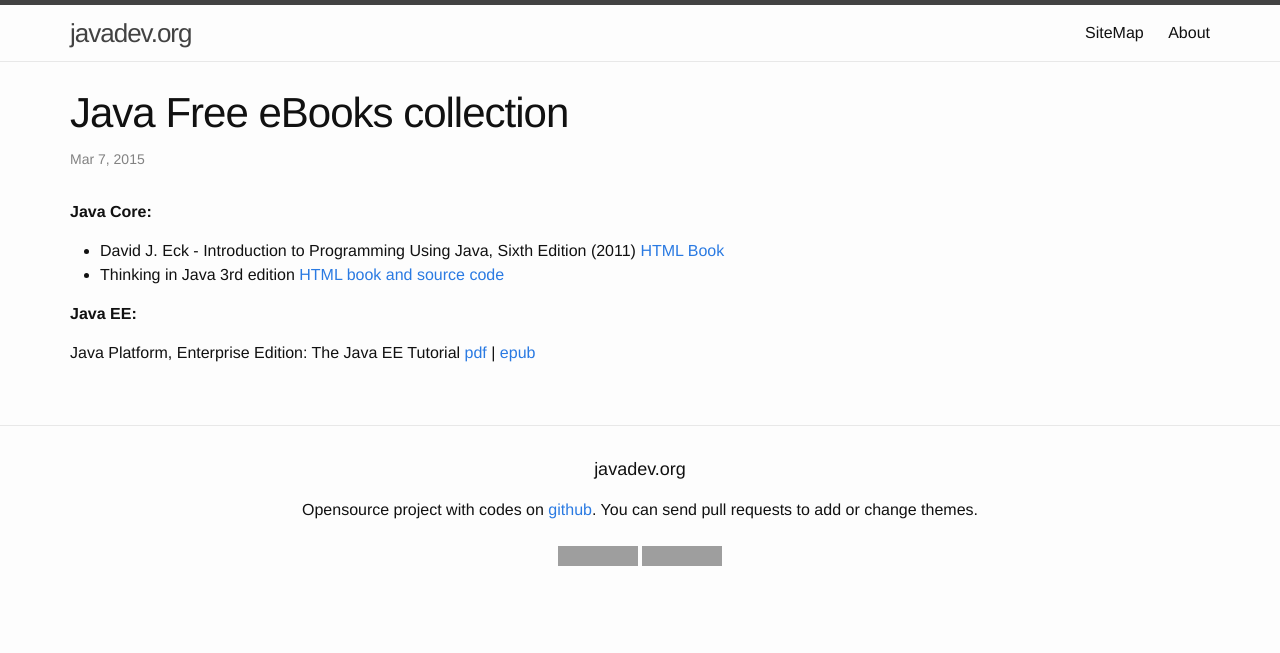
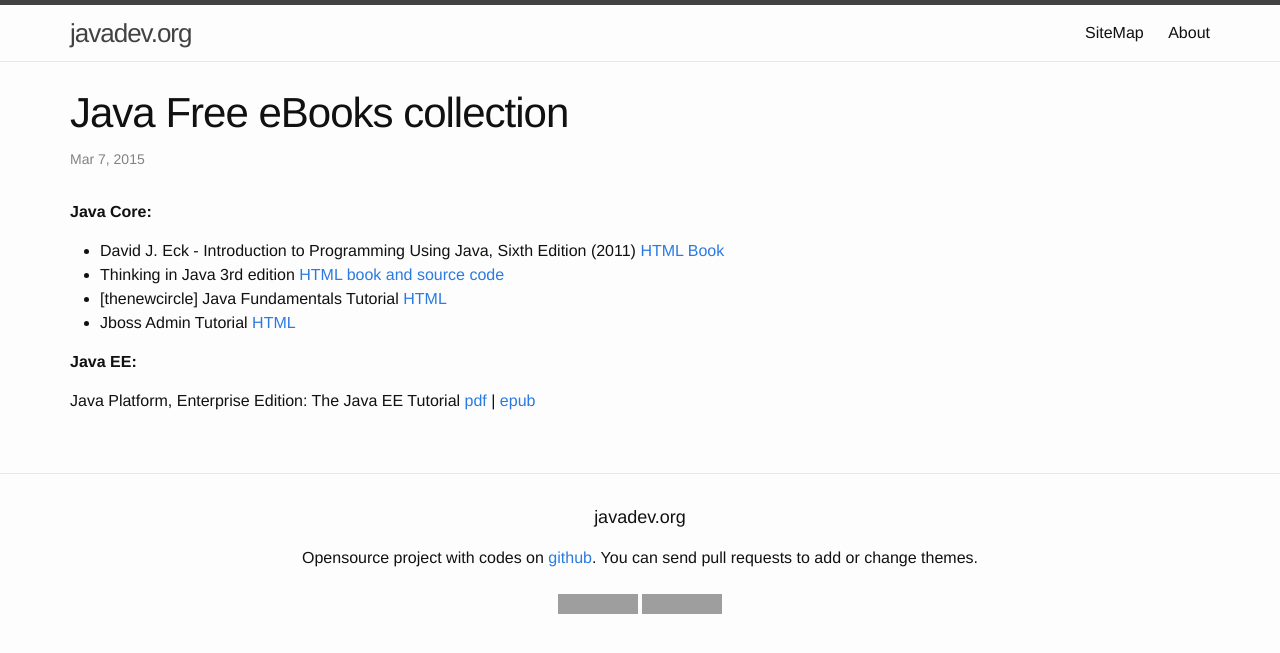
Before and after one commit to webmakaka/javadev.org, a Jekyll site: the page built from _posts/2015-03-07-java-free-ebooks-collection.md, in a window 1280 px wide. Shown: the top 653 px of the page. Built offline with Jekyll 4.4.1, drawn with Linux system fonts in a browser that asks for light colours; grey boxes are pictures that could not be loaded.

Commit message:
Update 2015-03-07-java-free-ebooks-collection.md

```diff
--- a/_posts/2015-03-07-java-free-ebooks-collection.md
+++ b/_posts/2015-03-07-java-free-ebooks-collection.md
@@ -10,6 +10,8 @@ categories: jekyll update
 <ul>
 <li>David J. Eck - Introduction to Programming Using Java, Sixth Edition (2011) <a href="http://math.hws.edu/javanotes/">HTML Book</a></li>
 <li>Thinking in Java 3rd edition <a href="http://www.mindviewinc.com/downloads/TIJ-3rd-edition4.0.zip">HTML book and source code</a></li>
+<li>[thenewcircle] Java Fundamentals Tutorial <a href="https://thenewcircle.com/static/bookshelf/java_fundamentals_tutorial/index.html">HTML</a></li>
+<li>Jboss Admin Tutorial <a href="https://thenewcircle.com/static/bookshelf/jboss_admin_tutorial/index.html">HTML</a></li>
 </ul>
 
 
```
